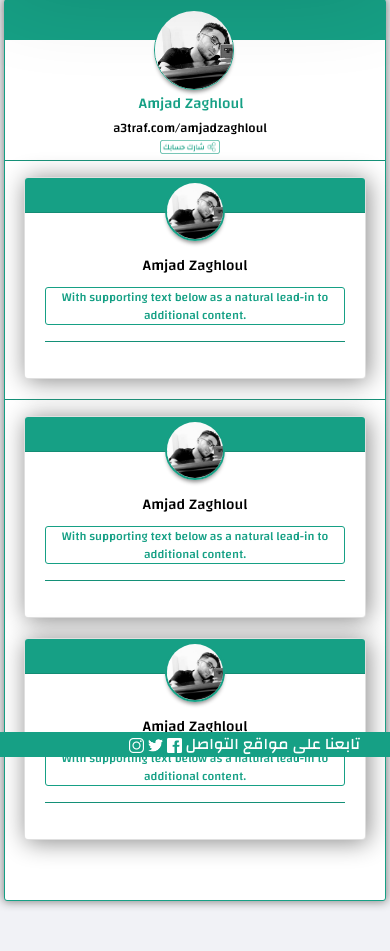
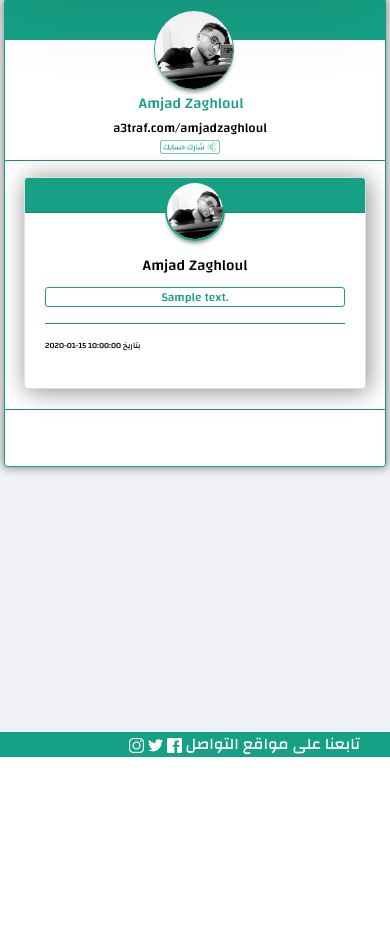
Before and after one commit to amjadzaghloul/a3traf-project, a Flask app: page /messages in a window 390 px wide. Shown: the part 87-1038 px from the top of the page. After the commit the page ends 844 px from the top, so only its background shows below. Run offline with Flask 2, Linux system fonts and the light colour scheme; tables that the repository leaves empty hold one stand-in row (values such as "Sample post"); some libraries are stand-ins or nearby versions.

Commit message:
create post database

```diff
--- a/project/app.py
+++ b/project/app.py
@@ -8,6 +8,15 @@ from flask import (Flask ,
                    )
 app = Flask(__name__)
 
+from sqlalchemy import create_engine, asc
+from sqlalchemy.orm import sessionmaker
+from database_setup import Base, Post
+
+engine = create_engine('sqlite:///a3traf.db?check_same_thread=False')
+Base.metadata.bind = engine
+
+DBSession = sessionmaker(bind=engine)
+session = DBSession()
 @app.route('/')
 @app.route('/home')
 def home():
@@ -31,7 +40,8 @@ def register():
 
 @app.route('/messages')
 def messages():
-    return render_template('messages.html')
+    messages = session.query(Post).all()
+    return render_template('messages.html', messages=messages)
 
 @app.route('/manage')
 def manage():
--- a/project/static/css/myStyle.css
+++ b/project/static/css/myStyle.css
@@ -160,6 +160,11 @@ hr{
     width: 100%;
     height: .1px
 }
+.datePost{
+    font-size: 12px;
+    text-align: left;
+    color: black
+}
 
 @media screen and (max-width: 990px){
 
@@ -268,5 +273,8 @@ hr{
     .cardPost{
     width: 90%
     }
+    .datePost{
+    font-size: 8px;
+    }
 
 }
--- a/project/templates/messages.html
+++ b/project/templates/messages.html
@@ -61,6 +61,7 @@
         </div>
     </div>
     <hr>
+    {% for message in messages %}
     <div class="card cardPost">
       <div class="card-header cardHeader">
       </div>
@@ -68,33 +69,13 @@
       <div class="card-body">
           <img class="postImg" src="{{ url_for('static', filename='img/Dy7NqKQXQAERM22.jpg') }}">
         <h5 class="card-title postUser">Amjad Zaghloul</h5>
-        <p class="card-text postUserText">With supporting text below as a natural lead-in to additional content.</p>
+        <p class="card-text postUserText">{{message.Message}}</p>
           <hr>
+          <p class="datePost">{{message.created_date}} بتاريخ</p>
       </div>
     </div>
     <hr>
-    <div class="card cardPost">
-      <div class="card-header cardHeader">
-      </div>
-
-      <div class="card-body">
-          <img class="postImg" src="{{ url_for('static', filename='img/Dy7NqKQXQAERM22.jpg') }}">
-        <h5 class="card-title postUser">Amjad Zaghloul</h5>
-        <p class="card-text postUserText">With supporting text below as a natural lead-in to additional content.</p>
-          <hr>
-      </div>
-    </div>
-    <div class="card cardPost">
-      <div class="card-header cardHeader">
-      </div>
-
-      <div class="card-body">
-          <img class="postImg" src="{{ url_for('static', filename='img/Dy7NqKQXQAERM22.jpg') }}">
-        <h5 class="card-title postUser">Amjad Zaghloul</h5>
-        <p class="card-text postUserText">With supporting text below as a natural lead-in to additional content.</p>
-          <hr>
-      </div>
-    </div>
+    {% endfor %}
 </div>
       {% endblock %}
     </div>
```
Also changed, not shown: project/database_setup.py (+5 -13 lines), project/listOfPost.py (+6 -7 lines), project/a3traf.db.
